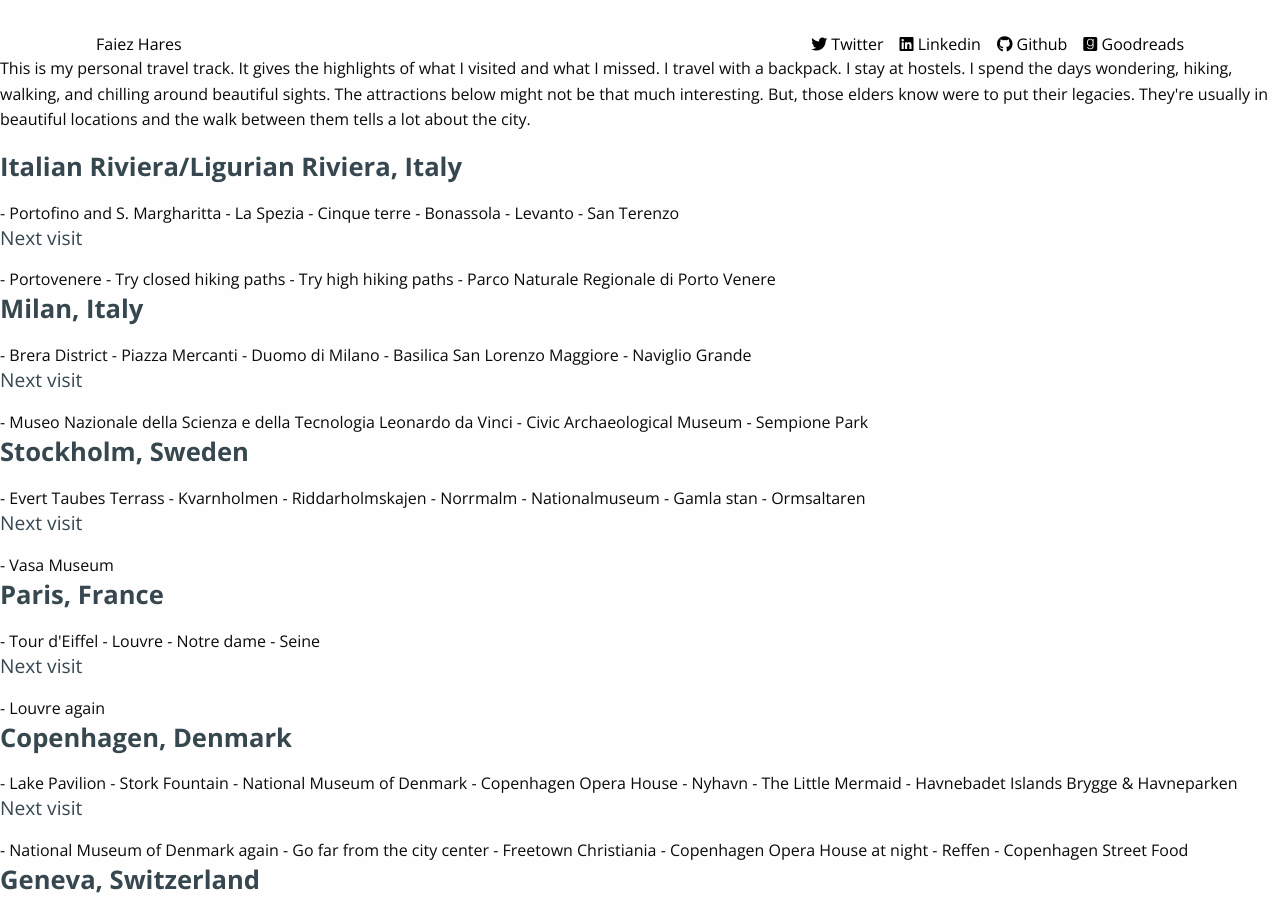
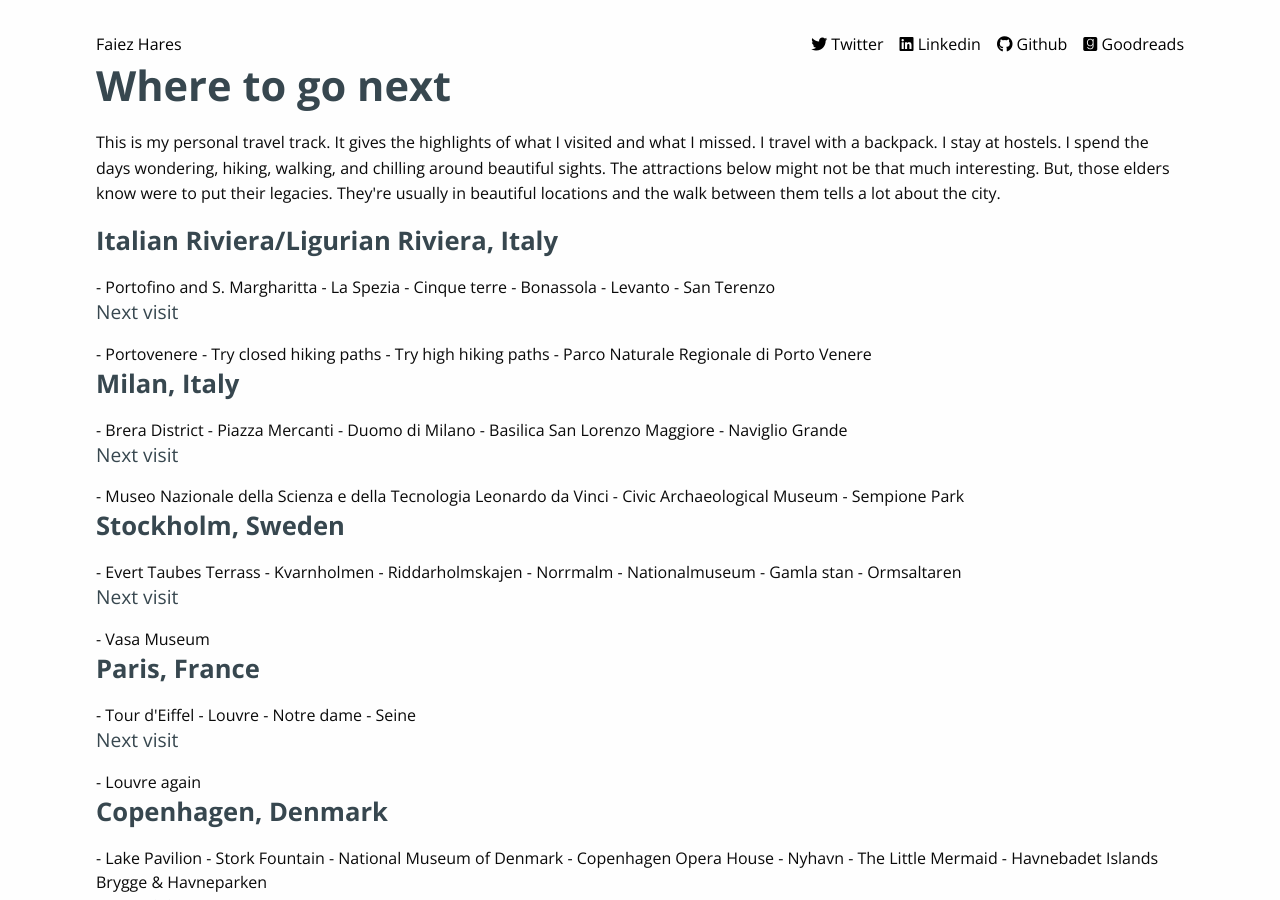
Before and after one commit to haresfaiez/haresfaiez.github.io, a Jekyll site: the page built from where-to-go-next.html, in a window 1280 px wide and 900 px high. Built offline with Jekyll 4.4.1, drawn with Linux system fonts in a browser that asks for light colours.

Commit message:
Add title to trips summary

```diff
--- a/_includes/trips-summary.html
+++ b/_includes/trips-summary.html
@@ -1,4 +1,5 @@
 <div>
+    <h1>Where to go next</h1>
     <p>
         This is my personal travel track. It gives the highlights of what I visited and what I missed.
         I travel with a backpack. I stay at hostels.
--- a/where-to-go-next.html
+++ b/where-to-go-next.html
@@ -4,9 +4,7 @@ layout: default
 <main class="page">
   <div class="principal">
     {% include header.html %}
-  </div>
- {% include trips-summary.html %}
-  <div class="principal">
+    {% include trips-summary.html %}
     {% include footer.html %}
   </div>
 </main>
```
